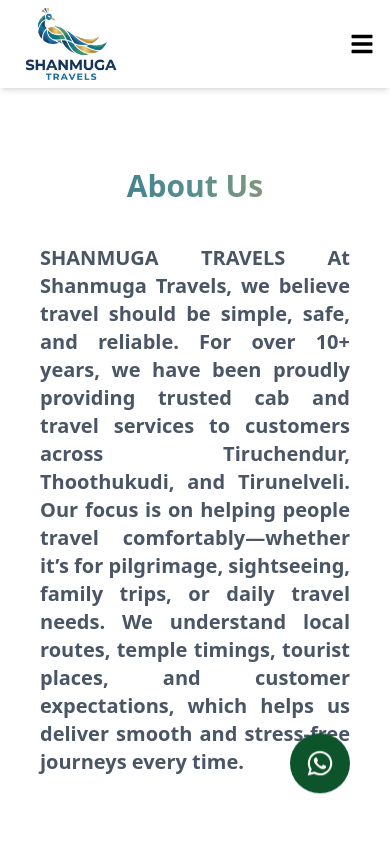
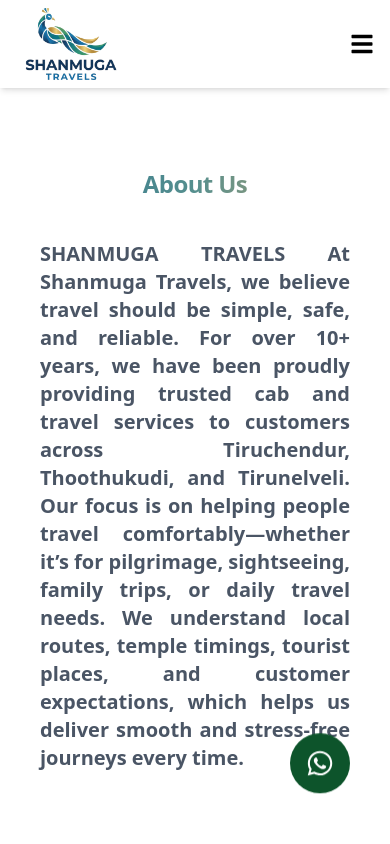
Before and after one commit to digitallift/Shanmuga-Travels, a Next.js app: page /aboutus in a window 390 px wide. Shown: the top 844 px of the page. Built offline with nearby package versions, Linux system fonts and the light colour scheme.

Commit message:
allignment issue cleared

```diff
--- a/Components/About/WhatWeDo.jsx
+++ b/Components/About/WhatWeDo.jsx
@@ -1,6 +1,8 @@
+"use client";
 import React from "react";
 import Image from "next/image";
 
+import { motion, spring } from "framer-motion";
 const items = [
   { url: "/images/AAirport.jpg", label: "Airport pickup & drop" },
   {
@@ -38,13 +40,23 @@
 const WhatWeDo = () => {
   return (
     <div className="w-full py-12 px-4 md:px-12">
-      <h2 className="text-center text-3xl md:text-4xl font-semibold bg-gradient-to-r from-primary via-teal to-gold text-transparent bg-clip-text mb-10">
+      <motion.h2
+        initial={{ y: 40, opacity: 0 }}
+        whileInView={{ y: 0, opacity: 1 }}
+        transition={{
+          type: spring,
+          damping: 30,
+          duration: 1,
+          stiffness: 100,
+        }}
+        className="text-center text-3xl md:text-4xl font-semibold bg-gradient-to-r from-primary via-teal to-gold text-transparent bg-clip-text mb-10"
+      >
         What We Do?
-      </h2>
+      </motion.h2>
 
       <div
         className="max-w-7xl mx-auto  flex flex-col gap-6
-                      md:grid md:grid-cols-3 md:grid-rows-5"
+                      md:grid md:grid-cols-3 md:grid-rows-4"
       >
         {/* Image 1 – Large */}
         <div className="relative col-span-2 row-span-2 rounded-xl overflow-hidden group">
--- a/Components/About/experience.jsx
+++ b/Components/About/experience.jsx
@@ -1,5 +1,6 @@
+"use client";
 import React from "react";
-
+import { motion, spring } from "framer-motion";
 import {
   MdOutlineFamilyRestroom,
   MdOutlineTravelExplore,
@@ -34,9 +35,19 @@
   return (
     <div className="w-full px-4 sm:px-6 lg:px-10 py-12">
       {/* Heading */}
-      <h2 className="text-center text-3xl md:text-4xl font-semibold bg-gradient-to-r from-primary via-teal to-gold text-transparent bg-clip-text mb-4">
+      <motion.h2
+        initial={{ y: 40, opacity: 0 }}
+        whileInView={{ y: 0, opacity: 1 }}
+        transition={{
+          type: spring,
+          damping: 30,
+          duration: 1,
+          stiffness: 100,
+        }}
+        className="text-center text-3xl md:text-4xl font-semibold bg-gradient-to-r from-primary via-teal to-gold text-transparent bg-clip-text mb-4"
+      >
         Our Experience & Local Expertise
-      </h2>
+      </motion.h2>
 
       {/* Subtitle */}
       <p className="text-center text-gray-600 max-w-5xl mx-auto text-base md:text-lg mb-10">
--- a/Components/About/heroSection.jsx
+++ b/Components/About/heroSection.jsx
@@ -1,23 +1,35 @@
+"use client";
 import React from "react";
-
-import { LuPlane } from "react-icons/lu";
-import { FaCar } from "react-icons/fa";
-import { GiPathDistance } from "react-icons/gi";
-import { MdHotelClass } from "react-icons/md";
-import { GoArrowRight } from "react-icons/go";
-import { FaWhatsapp } from "react-icons/fa";
-import { MdOutlineFamilyRestroom } from "react-icons/md";
+import { motion, spring } from "framer-motion";
 const HerSection = () => {
   return (
     <div className="flex-col px-2 sm:px-40 justify-center items-center ">
       {" "}
-      <h2 className="flex  justify-center items-center text-3xl md:text-4xl font-semibold bg-gradient-to-r text-transparent bg-clip-text from-primary via-teal to-gold  text-start">
+      <motion.h2
+        initial={{ y: 40, opacity: 0 }}
+        whileInView={{ y: 0, opacity: 1 }}
+        transition={{
+          type: spring,
+          damping: 30,
+          duration: 1,
+          stiffness: 100,
+        }}
+        className="text-2xl md:text-4xl font-semibold tracking-tight bg-gradient-to-r from-primary via-teal to-gold text-transparent bg-clip-text"
+      >
         About Us
-      </h2>
+      </motion.h2>
       {/* column */}
       <div className="flex  px-0 sm:px-40 py-10  gap-9  justify-center items-center ">
         {/* colum2 */}
-        <div
+        <motion.h2
+          initial={{ y: 40, opacity: 0 }}
+          whileInView={{ y: 0, opacity: 1 }}
+          transition={{
+            type: spring,
+            damping: 30,
+            duration: 1,
+            stiffness: 100,
+          }}
           className="flex  text-gray-600 max-w-4xl hover:max-w-xl mx-auto justify-center px-8 py-0 bg-white  rounded-2xl
                        hover:-translate-y-2  transition-all duration-300 text-justify text-xl md:text-lg font-semibold   "
         >
@@ -29,7 +41,7 @@
           family trips, or daily travel needs. We understand local routes,
           temple timings, tourist places, and customer expectations, which helps
           us deliver smooth and stress-free journeys every time.
-        </div>
+        </motion.h2>
       </div>
     </div>
   );
--- a/app/aboutus/page.jsx
+++ b/app/aboutus/page.jsx
@@ -2,6 +2,7 @@
 import HerSection from "@/Components/About/heroSection";
 import WhatWeDo from "@/Components/About/WhatWeDo";
 import WhyUs from "@/Components/About/whyUs";
+import WhyChooseUs from "@/Components/HomePage/WhyChooseUs";
 import React from "react";
 
 const page = () => {
@@ -10,7 +11,7 @@
       <HerSection />
       <WhatWeDo />
       <Experience />
-      <WhyUs />
+      <WhyChooseUs />
     </div>
   );
 };
--- a/package.json
+++ b/package.json
@@ -9,7 +9,7 @@
     "lint": "eslint"
   },
   "dependencies": {
-    "framer-motion": "^12.24.11",
+    "framer-motion": "^12.24.12",
     "next": "16.0.7",
     "react": "19.2.0",
     "react-dom": "19.2.0",
```
Also changed, not shown: 1 other file (tests, documents, lock files or other folders).
